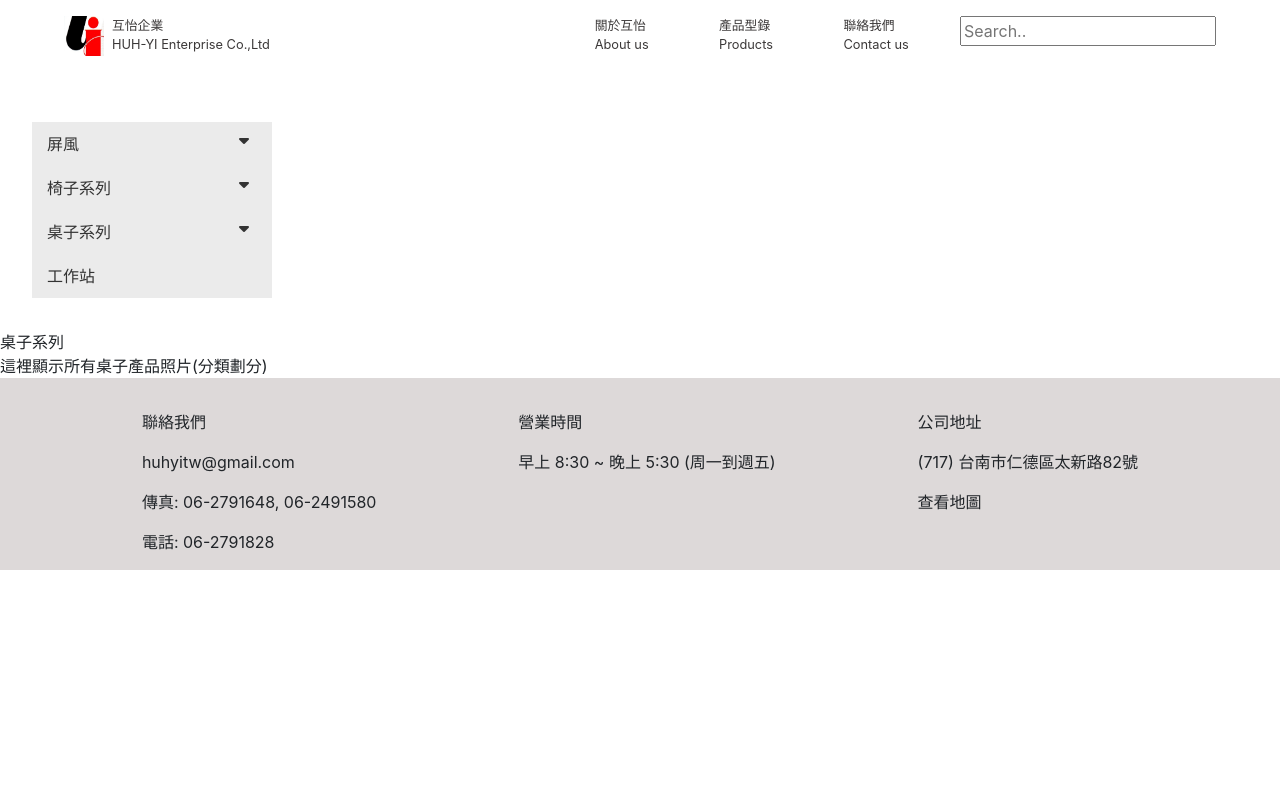
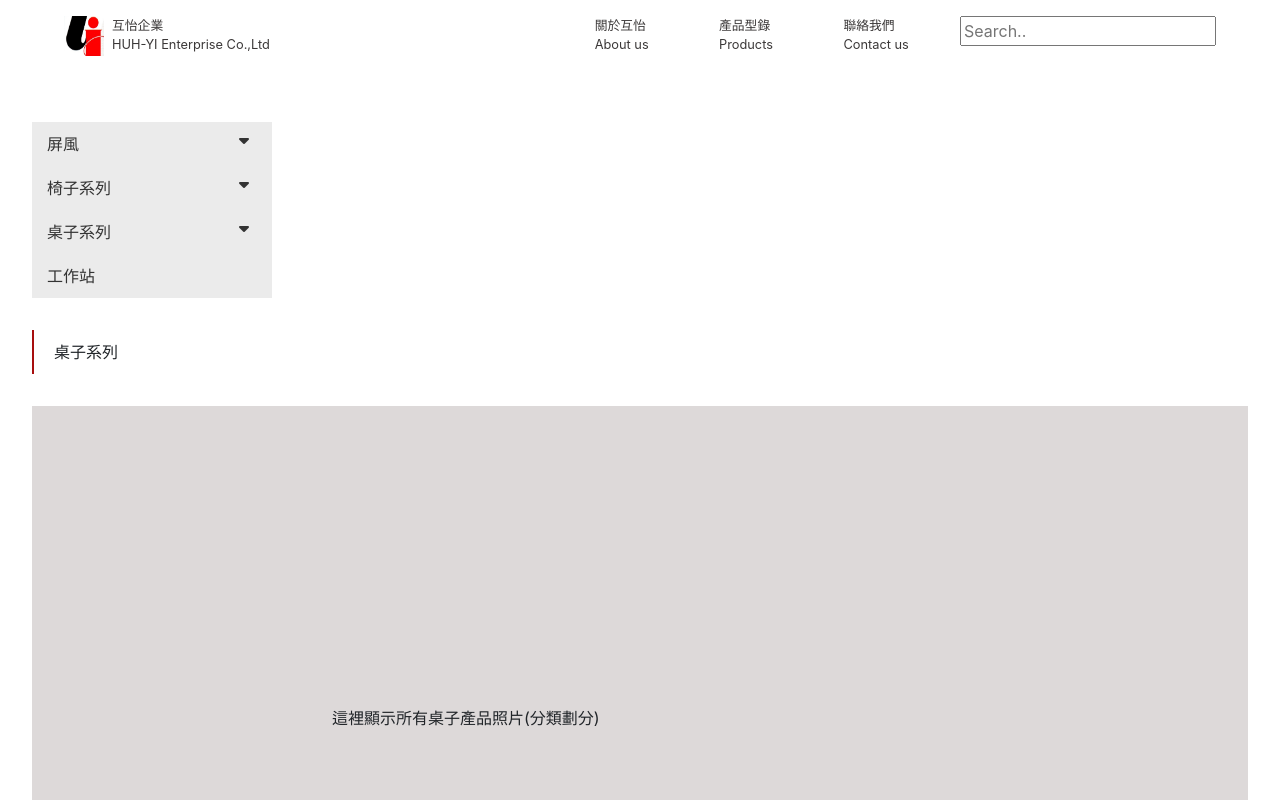
Before and after one commit to hyang77/huhyi-website, a React (Create React App) app: page /product/desks in a window 1280 px wide. Shown: the top 800 px of the page. Built offline with nearby package versions, Linux system fonts and the light colour scheme.

Commit message:
modify css style

```diff
--- a/src/components/Deskseries.js
+++ b/src/components/Deskseries.js
@@ -3,8 +3,8 @@ import React from "react";
 function Deskseries() {
   return (
     <React.Fragment>
-      <div className="desk-title">桌子系列</div>
-      <div className="desk-items">這裡顯示所有桌子產品照片(分類劃分)</div>
+      <div className="title desk-title">桌子系列</div>
+      <div className="items desk-items">這裡顯示所有桌子產品照片(分類劃分)</div>
     </React.Fragment>
   );
 }
--- a/src/components/Screenseries.js
+++ b/src/components/Screenseries.js
@@ -3,8 +3,8 @@ import React from "react";
 function Screenseries() {
   return (
     <React.Fragment>
-      <div className="screen-title">屏風</div>
-      <div className="screen-items">這裡顯示所有屏風產品照片(分類劃分)</div>
+      <div className="title screen-title">屏風</div>
+      <div className="items screen-items">這裡顯示所有屏風產品照片(分類劃分)</div>
     </React.Fragment>
   );
 }
```
